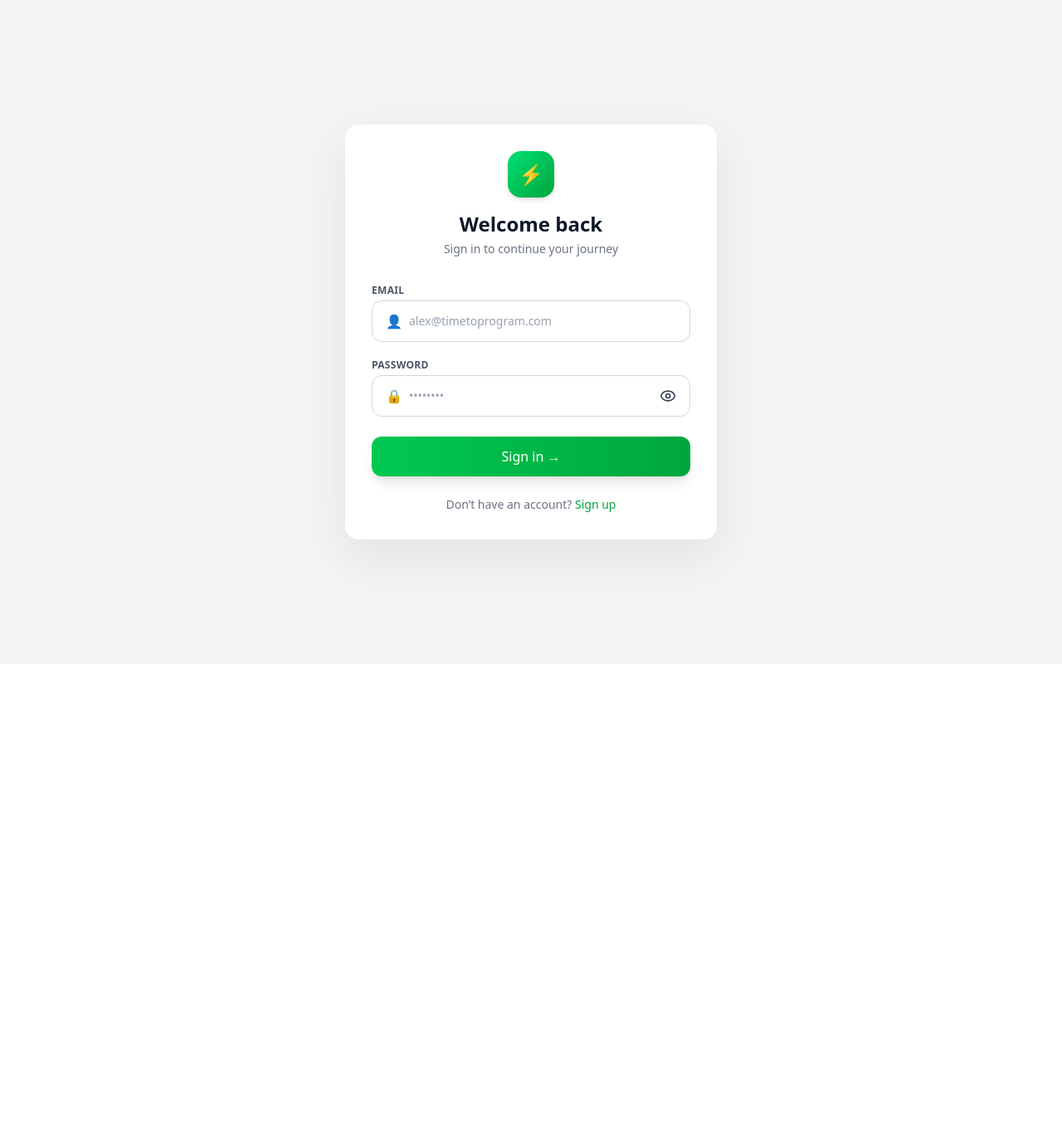
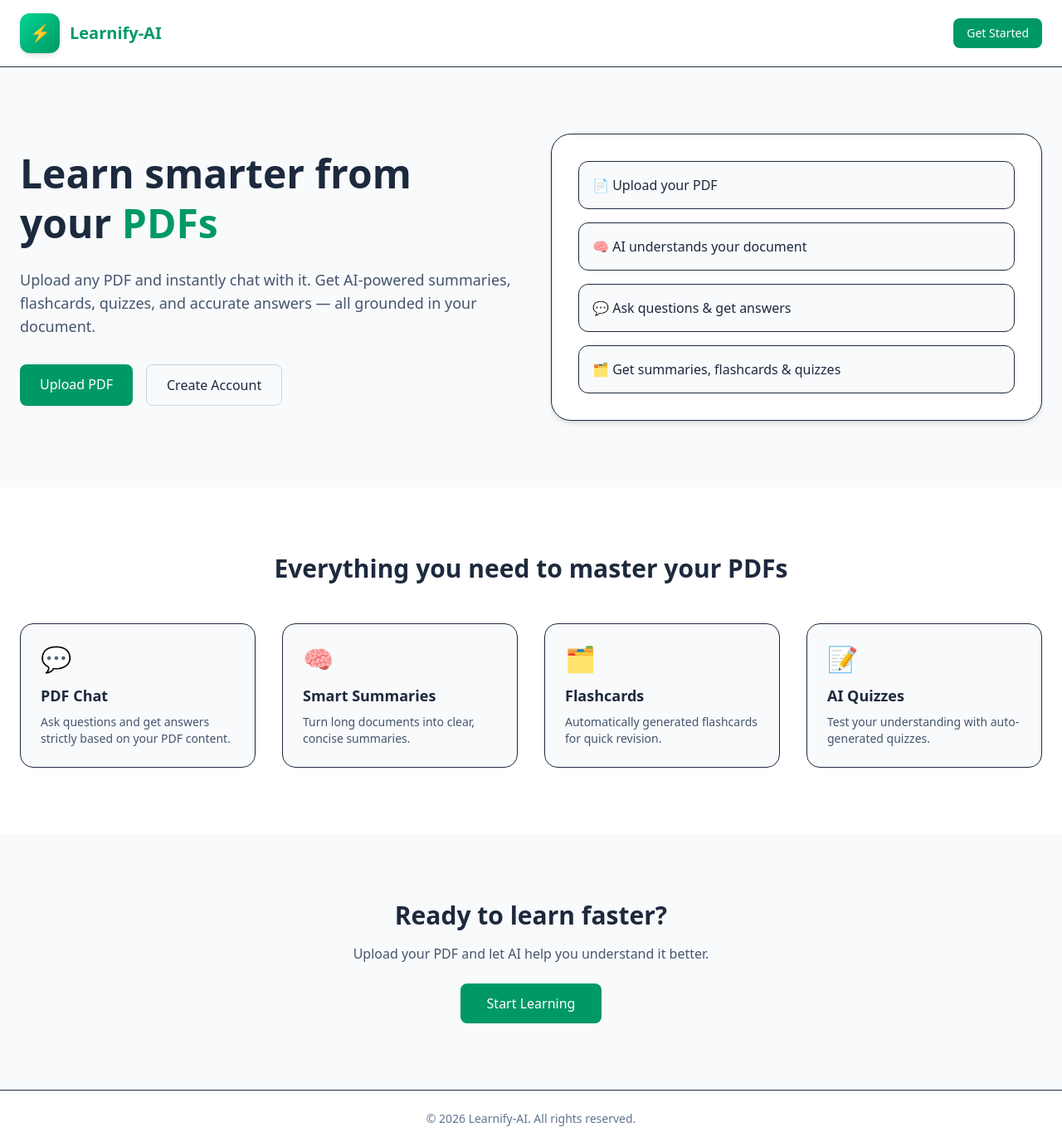
Before and after one commit to YadavAbhishek01/Learnify-AI, a React (Vite) app: page / in a window 1280 px wide. Before the commit this address led to /login. Shown: the whole page at 83% size. Before the commit the page ends 800 px from the top, so only its background shows below. Built offline with nearby package versions, Linux system fonts and the light colour scheme; no server answers.

Commit message:
add landingpage also fixed getpdfbyid issue

```diff
--- a/src/App.jsx
+++ b/src/App.jsx
@@ -13,6 +13,7 @@ import { Authcontext } from './context/Authcontext'
 import Profile from './pages/Profile.jsx'
 import FlashCard from './pages/FlashCard.jsx'
 import FlashCardDetails from './pages/FlashCardDetails.jsx'
+import LandingPage from './pages/LandingPage.jsx'
 
 
 
@@ -37,7 +38,8 @@ const App = () => {
     token ? (
       <Navigate to="/dashboard" replace />
     ) : (
-      <Navigate to="/login" replace />
+      // <Navigate to="/login" replace />
+      <LandingPage/>
     )
   }
 />
--- a/src/context/Pdfcontext.jsx
+++ b/src/context/Pdfcontext.jsx
@@ -31,7 +31,7 @@ useEffect(() => {
   ProgreesInstance.defaults.headers.common.Authorization = `Bearer ${token}`;
 
   getPdfById();
-}, [authUser]);
+}, [token]);
 
 
 
@@ -200,7 +200,25 @@ const GetFlashcardsByPdfId=async(pdfId)=>{
     SetLoading(false);
   }
 }
-
+const DeleteFlashcard=async(flashCardId)=>{
+    try {
+        SetLoading(true)
+         const res=await pdfdata.delete(`/flashcard/${flashCardId}`);
+        if(res.data.success)
+        {
+          toast.success("Deleted Successfullu")
+        }
+        else{
+            toast.error("Failed to Deleted",res.data.message);
+            SetLoading(false)
+        }
+    } catch (error) {
+      console.log("something went Wrong",error);
+      toast.error(error);
+    }finally{
+      SetLoading(false)
+    }
+}
 const GenerateQuiz=async(pdfId)=>{
   try {
     SetLoading(true)
@@ -245,7 +263,7 @@ const SubmitQuiz=async(pdfId,score)=>{
   }
 }
   return (
-    <PdfContext.Provider value={{ UploadPdf, getPdfById, pdfdata,getAiResponse,response ,getChatHistory,loading,DeletePdf,GenerateSummary,summary,ExplainConcept,explanation,explainLoading,summaryLoading,GenerateFlashCardByPdfId,flashcarddata,allcard,GetFlashcardsByPdfId,Quiz,progress,SetProgress,GenerateQuiz,SubmitQuiz}}>
+    <PdfContext.Provider value={{ UploadPdf, getPdfById, pdfdata,getAiResponse,response ,getChatHistory,loading,DeletePdf,GenerateSummary,summary,ExplainConcept,explanation,explainLoading,summaryLoading,GenerateFlashCardByPdfId,flashcarddata,allcard,GetFlashcardsByPdfId,Quiz,progress,SetProgress,GenerateQuiz,DeleteFlashcard,SubmitQuiz}}>
       {children}
     </PdfContext.Provider>
   );
--- a/src/pages/Documents.jsx
+++ b/src/pages/Documents.jsx
@@ -28,6 +28,11 @@ export default function Documents() {
   return (
     <div className="min-h-screen bg-gray-50 px-6 py-6 md:px-10">
 
+{loading && (
+  <div className="flex justify-center py-20">
+    <div className="h-10 w-10 animate-spin rounded-full border-4 border-emerald-100 border-t-emerald-500"></div>
+  </div>
+)}
       {/* ✅ CONFIRM DIALOG (MOUNT ONCE) */}
       <div>
         <ConfirmDialog
--- a/src/pages/FlashCard.jsx
+++ b/src/pages/FlashCard.jsx
@@ -1,7 +1,7 @@
 import { useContext, useEffect, useState } from "react";
 import { ChevronLeft, ChevronRight } from "lucide-react";
 import { PdfContext } from "../context/Pdfcontext";
-import { useNavigate } from "react-router-dom";
+import { Link, useNavigate } from "react-router-dom";
 
 const FlashCard = () => {
   const { allcard, GetFlashcardsByPdfId, loading } = useContext(PdfContext);
@@ -22,29 +22,54 @@ const FlashCard = () => {
     }
   }, [pdfId]);
 
-//   const toggleFlip = (id) => {
-//     setUiState((prev) => ({
-//       ...prev,
-//       [id]: { ...prev[id], flipped: !prev[id]?.flipped },
-//     }));
-//   };
 
-//   const next = (id, length) => {
-//     setUiState((prev) => ({
-//       ...prev,
-//       [id]: { current: Math.min((prev[id]?.current || 0) + 1, length - 1), flipped: false },
-//     }));
-//   };
+  if (loading)
+    return(
+      <div className="flex items-center justify-center min-h-[60vh] px-4">
+        <div className="bg-white border rounded-3xl shadow-sm p-8 text-center">
 
-//   const prev = (id) => {
-//     setUiState((prev) => ({
-//       ...prev,
-//       [id]: { current: Math.max((prev[id]?.current || 0) - 1, 0), flipped: false },
-//     }));
-//   };
+          <div className="h-12 w-12 mx-auto mb-4 animate-spin rounded-full border-4 border-emerald-100 border-t-emerald-600"></div>
 
-  if (loading) return <div className="text-center py-20">Loading flashcards...</div>;
-  if (!allcard.length) return <div className="text-center py-20">No flashcards available</div>;
+          <h2 className="text-lg font-semibold mb-1">
+            Loading Flashcards
+          </h2>
+
+          <p className="text-slate-600 text-sm">
+            Preparing smart flashcards from your document...
+          </p>
+        </div>
+      </div>
+    )
+  if (!allcard.length)
+return(
+    <div className="flex items-center justify-center min-h-[60vh] px-4">
+      <div className="bg-white  rounded-3xl p-8 max-w-md text-center">
+
+        <div className="w-16 h-16 mx-auto mb-4 bg-emerald-100 text-emerald-600 rounded-full flex items-center justify-center text-3xl">
+          🗂
+        </div>
+
+        <h2 className="text-xl font-semibold mb-2">
+          No Flashcards Available
+        </h2>
+
+        <p className="text-slate-600 text-sm mb-6">
+          You haven’t generated any flashcards yet. Upload a PDF and let AI
+          create flashcards for you automatically.
+        </p>
+
+        <Link
+          to="/documents"
+          className="inline-block px-6 py-2 rounded-lg bg-emerald-600 text-white text-sm font-medium hover:bg-emerald-700 transition"
+        >
+          Generate Flashcards
+        </Link>
+      </div>
+    </div>
+)
+
+
+
 
   return (
     <div className="p-6 bg-emerald-50 min-h-screen">
--- a/src/pages/FlashCardDetails.jsx
+++ b/src/pages/FlashCardDetails.jsx
@@ -1,8 +1,8 @@
 import { useContext, useEffect, useState } from "react";
 import { ChevronLeft, ChevronRight } from "lucide-react";
 import { PdfContext } from "../context/Pdfcontext";
-import { useParams } from "react-router-dom";
-
+import { Link, useParams } from "react-router-dom";
+import { Trash } from "lucide-react";
 const FlashCardDetails = () => {
   const { allcard, GetFlashcardsByPdfId, loading } = useContext(PdfContext);
   const { id } = useParams();
@@ -20,13 +20,54 @@ const FlashCardDetails = () => {
 
   const currentCard = allcard.find((card) => card._id === id);
 
-  if (loading) {
-    return <div className="text-center py-20">Loading flashcards...</div>;
-  }
+if (loading) {
+  return (
+    <div className="flex items-center justify-center min-h-[60vh] px-4">
+      <div className="bg-white  rounded-3xl p-8 max-w-md text-center">
 
-  if (!currentCard) {
-    return <div className="text-center py-20">No flashcards available</div>;
-  }
+        <div className="h-12 w-12 mx-auto mb-4 animate-spin rounded-full border-4 border-emerald-100 border-t-emerald-600"></div>
+
+        <h2 className="text-lg font-semibold mb-1">
+          Loading Flashcards
+        </h2>
+
+        <p className="text-slate-600 text-sm">
+          Preparing smart flashcards from your document...
+        </p>
+      </div>
+    </div>
+  );
+}
+
+
+ if (!currentCard) {
+  return (
+    <div className="flex items-center justify-center min-h-[60vh] px-4">
+      <div className="bg-white border rounded-3xl shadow-sm p-8 max-w-md text-center">
+
+        <div className="w-16 h-16 mx-auto mb-4 bg-emerald-100 text-emerald-600 rounded-full flex items-center justify-center text-3xl">
+          🗂
+        </div>
+
+        <h2 className="text-xl font-semibold mb-2">
+          No Flashcards Available
+        </h2>
+
+        <p className="text-slate-600 text-sm mb-6">
+          You haven’t generated any flashcards yet. Upload a PDF and let AI
+          create flashcards for you automatically.
+        </p>
+
+        <Link
+          to="/documents"
+          className="inline-block px-6 py-2 rounded-lg bg-emerald-600 text-white text-sm font-medium hover:bg-emerald-700 transition"
+        >
+          Generate Flashcards
+        </Link>
+      </div>
+    </div>
+  );
+}
 
   const { question, answer } = currentCard.content[current];
 
--- /dev/null
+++ b/src/pages/LandingPage.jsx
@@ -0,0 +1,143 @@
+import { Link } from "react-router-dom";
+
+const LandingPage = () => {
+  return (
+    <div className="min-h-screen bg-slate-50 text-slate-800">
+
+      {/* Navbar */}
+      <header className="bg-white border-b sticky top-0 z-50">
+        <div className="max-w-7xl mx-auto px-4 sm:px-6 py-4 flex justify-between items-center">
+
+          <div className="flex items-center gap-3">
+            <div className="w-12 h-12 bg-linear-to-br from-emerald-400 to-emerald-600 rounded-xl flex items-center justify-center shadow-md">
+              <span className="text-white text-xl font-bold">⚡</span>
+            </div>
+            <h1 className="text-xl font-bold text-emerald-600">
+              Learnify-AI
+            </h1>
+          </div>
+
+          <Link
+            to="/login"
+            className="px-4 py-2 rounded-lg bg-emerald-600 text-white text-sm font-medium hover:bg-emerald-700 transition"
+          >
+            Get Started
+          </Link>
+        </div>
+      </header>
+
+      {/* Hero Section */}
+      <section className="max-w-7xl mx-auto px-4 sm:px-6 py-20 grid md:grid-cols-2 gap-12 items-center">
+
+        <div>
+          <h2 className="text-4xl sm:text-5xl font-bold leading-tight mb-6">
+            Learn smarter from your{" "}
+            <span className="text-emerald-600">PDFs</span>
+          </h2>
+
+          <p className="text-slate-600 text-lg mb-8">
+            Upload any PDF and instantly chat with it.
+            Get AI-powered summaries, flashcards, quizzes, and
+            accurate answers — all grounded in your document.
+          </p>
+
+          <div className="flex flex-col sm:flex-row gap-4">
+            <Link
+              to="/documents"
+              className="px-6 py-3 rounded-lg bg-emerald-600 text-white font-medium hover:bg-emerald-700 transition text-center"
+            >
+              Upload PDF
+            </Link>
+
+                      <Link to="/register" className="px-6 py-3 rounded-lg border border-slate-300 hover:bg-slate-100">
+                          Create Account
+                      </Link>
+
+          </div>
+        </div>
+
+        {/* Hero Card */}
+        <div className="bg-white border rounded-3xl shadow-md p-8">
+          <div className="space-y-4">
+            <Step text="📄 Upload your PDF" />
+            <Step text="🧠 AI understands your document" />
+            <Step text="💬 Ask questions & get answers" />
+            <Step text="🗂 Get summaries, flashcards & quizzes" />
+          </div>
+        </div>
+      </section>
+
+      {/* Features Section */}
+      <section className="bg-white py-20">
+        <div className="max-w-7xl mx-auto px-4 sm:px-6">
+          <h3 className="text-3xl font-bold text-center mb-12">
+            Everything you need to master your PDFs
+          </h3>
+
+          <div className="grid gap-8 sm:grid-cols-2 lg:grid-cols-4">
+            <Feature
+              title="PDF Chat"
+              desc="Ask questions and get answers strictly based on your PDF content."
+              icon="💬"
+            />
+            <Feature
+              title="Smart Summaries"
+              desc="Turn long documents into clear, concise summaries."
+              icon="🧠"
+            />
+            <Feature
+              title="Flashcards"
+              desc="Automatically generated flashcards for quick revision."
+              icon="🗂"
+            />
+            <Feature
+              title="AI Quizzes"
+              desc="Test your understanding with auto-generated quizzes."
+              icon="📝"
+            />
+          </div>
+        </div>
+      </section>
+
+      {/* CTA */}
+      <section className="py-20 text-center px-4">
+        <h3 className="text-3xl font-bold mb-4">
+          Ready to learn faster?
+        </h3>
+        <p className="text-slate-600 mb-6 max-w-xl mx-auto">
+          Upload your PDF and let AI help you understand it better.
+        </p>
+
+        <Link
+          to="/login"
+          className="inline-block px-8 py-3 bg-emerald-600 text-white rounded-lg hover:bg-emerald-700 transition"
+        >
+          Start Learning
+        </Link>
+      </section>
+
+      {/* Footer */}
+      <footer className="bg-white border-t">
+        <div className="max-w-7xl mx-auto px-4 sm:px-6 py-6 text-center text-sm text-slate-500">
+          © {new Date().getFullYear()} Learnify-AI. All rights reserved.
+        </div>
+      </footer>
+    </div>
+  );
+};
+
+const Step = ({ text }) => (
+  <div className="p-4 border rounded-xl bg-slate-50 hover:bg-slate-100 transition">
+    {text}
+  </div>
+);
+
+const Feature = ({ title, desc, icon }) => (
+  <div className="border rounded-2xl p-6 bg-slate-50 hover:shadow-md transition">
+    <div className="text-3xl mb-3">{icon}</div>
+    <h4 className="font-semibold text-lg mb-2">{title}</h4>
+    <p className="text-slate-600 text-sm">{desc}</p>
+  </div>
+);
+
+export default LandingPage;
--- a/src/pages/SignUp.jsx
+++ b/src/pages/SignUp.jsx
@@ -10,21 +10,18 @@ const SignUp = () => {
   const [password, SetPassword] = useState('')
   const [hide, SetHide] = useState(false)
   const navigate = useNavigate();
+
+
   const handleregister = () => {
     getRegister(name, email, password)
     SetEmail('')
     SetName('')
     SetPassword('')
+     navigate('/login')
   }
 
 
-  const passwordRules = {
-    length: password.length >= 8,
-    upper: /[A-Z]/.test(password),
-    lower: /[a-z]/.test(password),
-    number: /\d/.test(password),
-    special: /[@$!%*?&#]/.test(password),
-  };
+
 
   return (
     <div className="flex items-center justify-center min-h-screen bg-gray-100">
```
